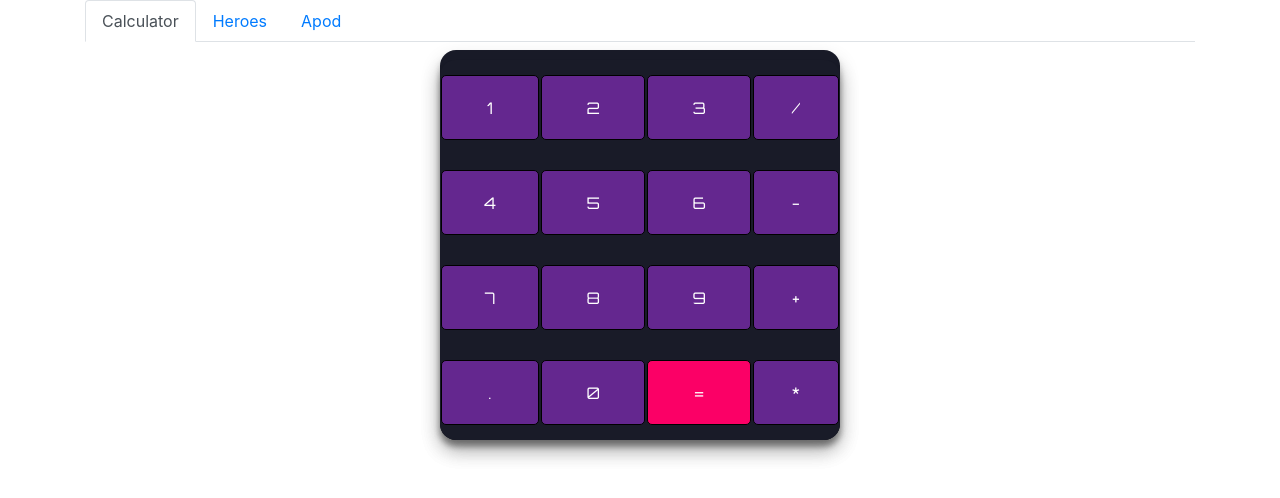
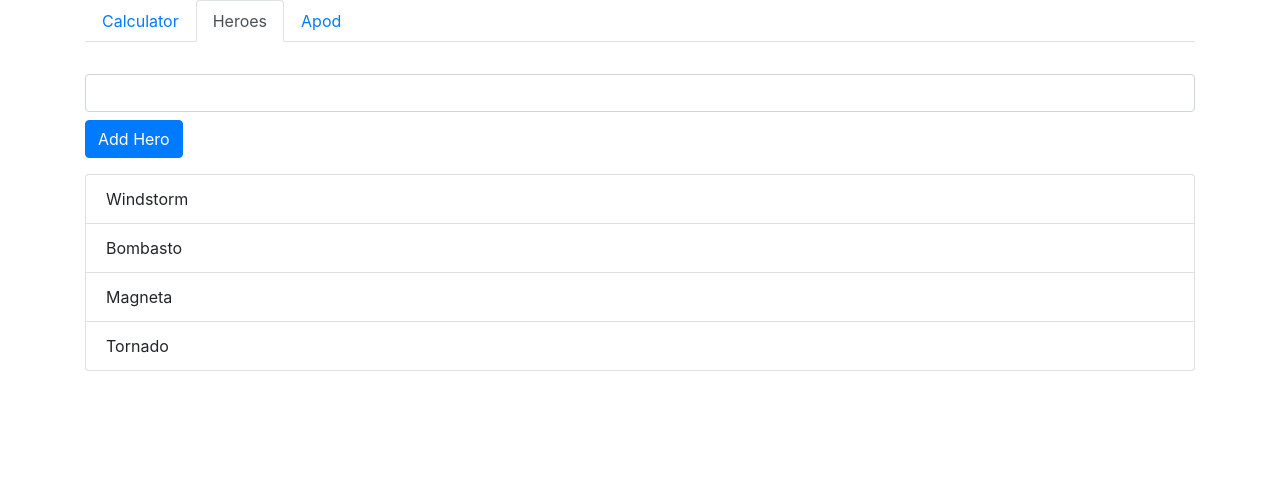
Before and after one commit to rojaldo/ngsamples, an Angular app: page / in a window 1280 px wide. Shown: the top 498 px of the page. Built offline with nearby package versions, Linux system fonts and the light colour scheme.

Commit message:
Heroes component added

```diff
--- a/src/app/app.component.html
+++ b/src/app/app.component.html
@@ -9,7 +9,7 @@
     <li [ngbNavItem]="2">
       <a ngbNavLink>Heroes</a>
       <ng-template ngbNavContent>
-        <p>Heroes.</p>
+        <app-heroes></app-heroes>
       </ng-template>
     </li>
     <li [ngbNavItem]="3">
--- a/src/app/app.component.ts
+++ b/src/app/app.component.ts
@@ -7,6 +7,6 @@ import { Component } from '@angular/core';
 })
 export class AppComponent {
 
-  active = 1;
+  active = 2;
 
 }
--- a/src/app/app.module.ts
+++ b/src/app/app.module.ts
@@ -6,16 +6,19 @@ import { CalculatorComponent } from './components/calculator/calculator/calculat
 import { KeyboardComponent } from './components/calculator/keyboard/keyboard.component';
 import { DisplayComponent } from './components/calculator/display/display.component';
 import { NgbModule } from '@ng-bootstrap/ng-bootstrap';
+import { HeroesComponent } from './components/heroes/heroes/heroes.component';
+import { FormsModule } from '@angular/forms';
 
 @NgModule({
   declarations: [
     AppComponent,
     CalculatorComponent,
     KeyboardComponent,
-    DisplayComponent
+    DisplayComponent,
+    HeroesComponent
   ],
   imports: [
-    BrowserModule, NgbModule
+    BrowserModule, NgbModule, FormsModule
   ],
   providers: [],
   bootstrap: [AppComponent]
--- /dev/null
+++ b/src/app/components/heroes/heroes/heroes.component.html
@@ -0,0 +1,8 @@
+<div class="form-group">
+    <label for=""></label>
+    <input type="text" class="form-control" name="" id="" aria-describedby="helpId" placeholder="" [(ngModel)]="newHeroName">
+    <button type="button" class="btn btn-primary mt-2" (click)="addHero()">Add Hero</button>
+</div>
+<ul class="list-group">
+    <li class="list-group-item" *ngFor="let hero of heroes">{{hero}}</li>
+</ul>
--- /dev/null
+++ b/src/app/components/heroes/heroes/heroes.component.ts
@@ -0,0 +1,23 @@
+import { Component, OnInit } from '@angular/core';
+
+@Component({
+  selector: 'app-heroes',
+  templateUrl: './heroes.component.html',
+  styleUrls: ['./heroes.component.scss']
+})
+export class HeroesComponent implements OnInit {
+
+  heroes: string[] = ['Windstorm', 'Bombasto', 'Magneta', 'Tornado'];
+  newHeroName = '';
+
+  constructor() { }
+
+  ngOnInit(): void {
+  }
+
+  addHero() {
+    this.heroes.push(this.newHeroName);
+    this.newHeroName = '';
+  }
+
+}
```
Also changed, not shown: src/app/components/heroes/heroes/heroes.component.scss (added), 1 other file (tests, documents, lock files or other folders).
